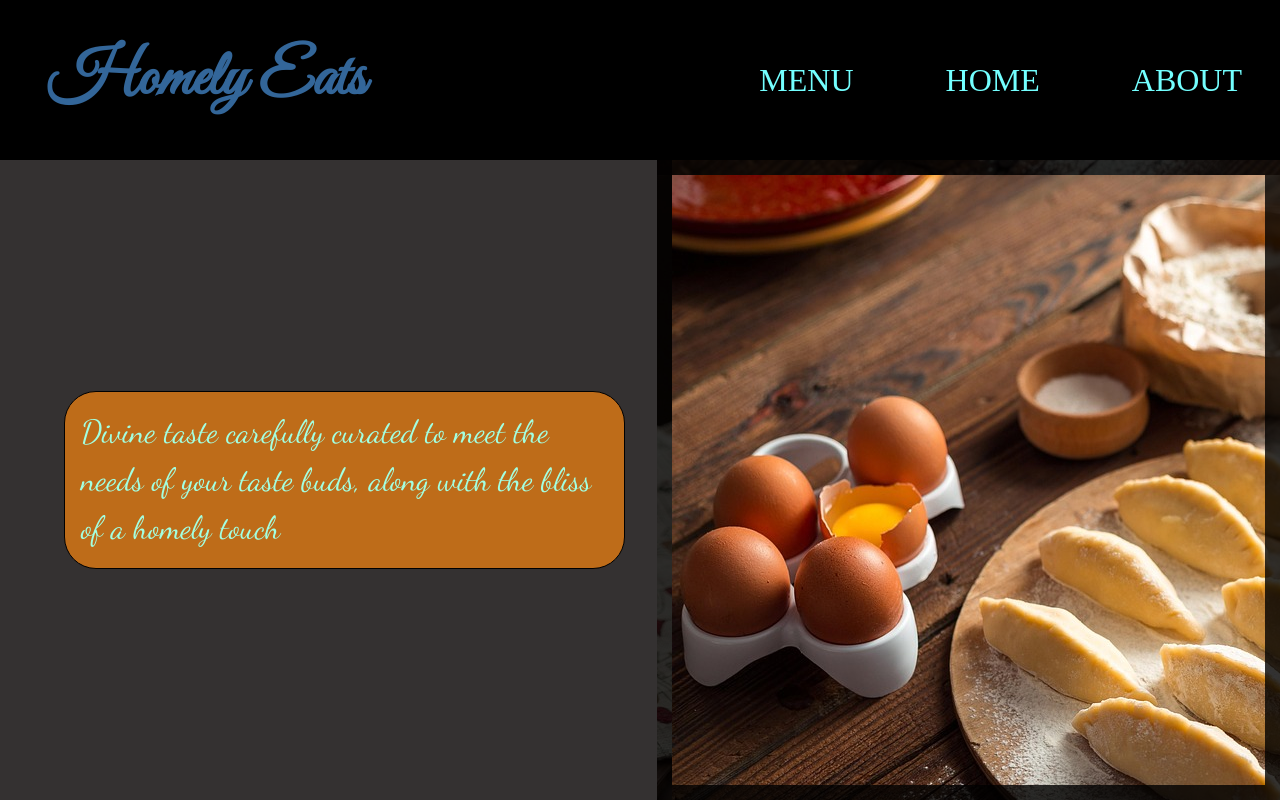
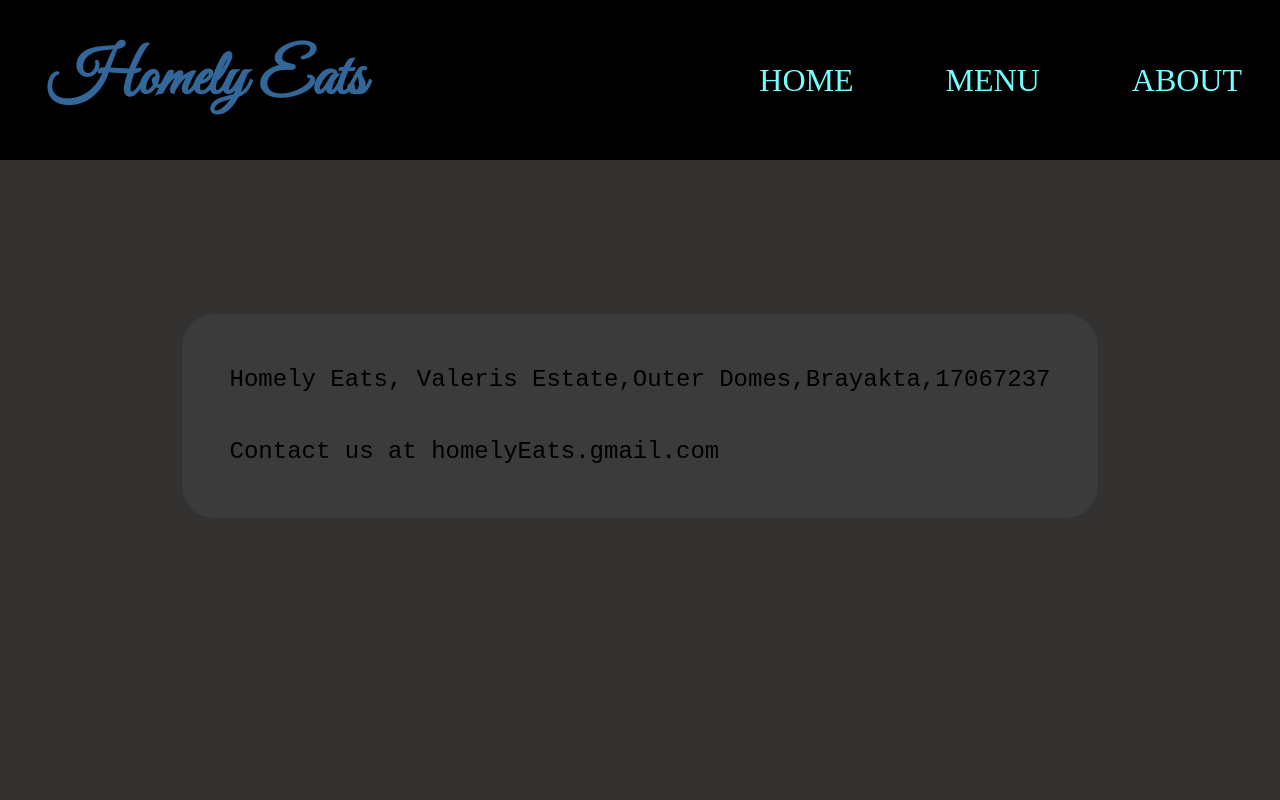
Before and after one commit to PDK34/Restaurant-page, a website built with webpack: page src/template.html in a window 1280 px wide. Both pictures are taken after a click on the button "ABOUT". Built offline with nearby package versions, Linux system fonts and the light colour scheme; a web font is replaced by a local one.

Commit message:
Add about page

```diff
--- /dev/null
+++ b/src/about.js
@@ -0,0 +1,17 @@
+
+export default function aboutPage(){
+    const content = document.getElementById('content');
+    content.textContent = '';
+    const aboutPage = document.createElement('div');
+    aboutPage.classList.add('about-page');
+
+    const div = document.createElement('div');
+    div.textContent = 'Homely Eats, Valeris Estate,Outer Domes,Brayakta,17067237\n\nContact us at homelyEats.gmail.com';
+
+    div.classList.add('about-section');
+
+    aboutPage.append(div);
+
+    content.append(aboutPage);
+
+}
--- a/src/index.js
+++ b/src/index.js
@@ -1,4 +1,11 @@
 import "./styles.css";
 import pageLoad from './pageLoad.js';
+import aboutPage from "./about.js";
+
+const home = document.querySelector('.home');
+const about  = document.querySelector('.about');
+home.addEventListener('click',()=>pageLoad())
+
+about.addEventListener('click',()=>aboutPage())
 
 pageLoad();
--- a/src/pageLoad.js
+++ b/src/pageLoad.js
@@ -1,7 +1,7 @@
 
 export default function pageLoad(){
     const content  = document.getElementById('content');
-
+    content.textContent = '';
     const leftContent = document.createElement('div');
     leftContent.classList.add('leftcontent');
 
--- a/src/styles.css
+++ b/src/styles.css
@@ -66,6 +66,9 @@ body{
 #content{
     width: 100%;
     display: flex;
+    height: 80vh;
+    justify-content: center;
+    background-color: #343131;
 
 }
 
@@ -106,7 +109,7 @@ body{
 
 /* Trigger animation on hover */
 .comment:hover::before {
-    animation: borderTravel 2s linear forwards;
+    animation: borderTravel 4s linear forwards;
 }
 
 @keyframes borderTravel {
@@ -133,7 +136,7 @@ body{
 
 
 #content>.rightcontent{
-    height: 80vh;
+    height: 100%;
     width: 100%;
     background-image: url('./assets/images/cooking-2132874_1280.jpg');
     border: 15px solid rgba(0, 0, 0, 0.8); ;
@@ -143,3 +146,21 @@ body{
     padding: 3rem;
     background-size: 180%;
 }
+
+.about-page{
+    font-family: monospace;
+    font-size: 1.5rem;
+    display: flex;
+
+    width: 80%;
+    height: 80%;
+        justify-content: center;
+    align-items: center;
+    white-space: pre-line;
+}
+.about-section{
+
+background-color: #3b3b3b;
+    border-radius: 2rem;
+    padding: 3rem;
+}
--- a/src/template.html
+++ b/src/template.html
@@ -9,12 +9,13 @@
     <header class="main-header">
         <div class="title">Homely Eats</div>
         <nav class="navigation-bar">
+             <button class="home">HOME</button>
             <button class="menu">MENU</button>
-        <button class="home">HOME</button>
+
         <button class="about">ABOUT</button></nav>
     </header>
 
     <div id="content">
-
+    </div>
 </body>
 </html>
```
Also changed, not shown: src/menu.js (added).
